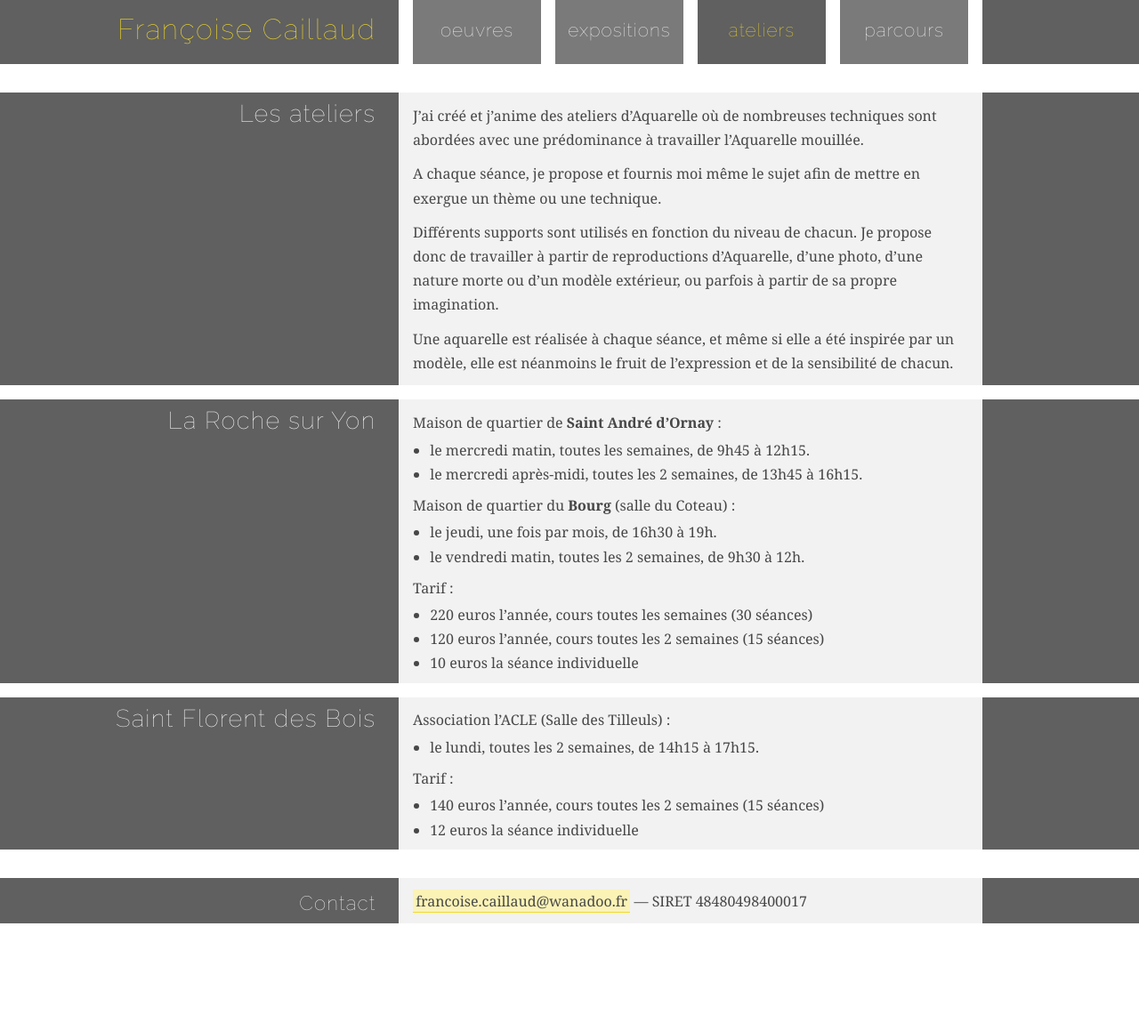
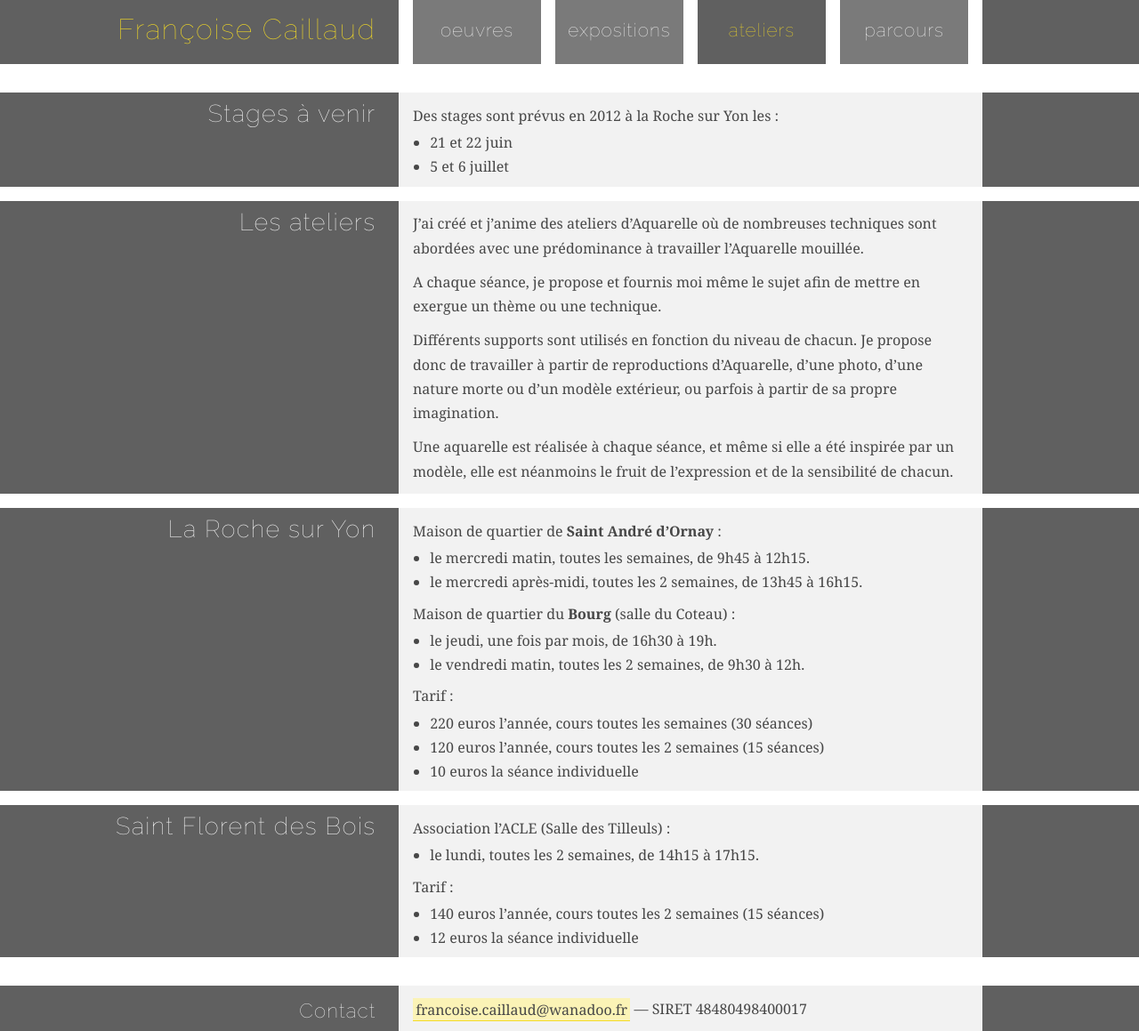
Before and after one commit to farnoux/fcaillaud.fr, a Jekyll site: the page built from ateliers/index.html, in a window 1280 px wide. Shown: the whole page at 89% size. Built offline with Jekyll 4.4.1, drawn with Linux system fonts in a browser that asks for light colours; before the commit the page ends 1038 px from its top, so only the background shows below that.

Commit message:
Add 'stage' section.

```diff
--- /dev/null
+++ b/_includes/ateliers/stages.md
@@ -0,0 +1,4 @@
+Des stages sont prévus en 2012 à la Roche sur Yon les :
+
+ * 21 et 22 juin
+ * 5 et 6 juillet
--- a/ateliers/index.html
+++ b/ateliers/index.html
@@ -2,6 +2,9 @@
 layout: default
 title: Ateliers
 ---
+{% capture stages %}
+{% include ateliers/stages.md %}
+{% endcapture %}
 {% capture intro %}
 {% include ateliers/intro.md %}
 {% endcapture %}
@@ -11,6 +14,13 @@ title: Ateliers
 {% capture saint_flo %}
 {% include ateliers/saint-flo.md %}
 {% endcapture %}
+
+<section class="clearfix">
+  <h2 class="west">Stages à venir</h2>
+  <div class="east">
+  {{ stages | markdownify }}
+  </div>
+</section>
 
 <section class="clearfix">
   <h2 class="west">Les ateliers</h2>
```
